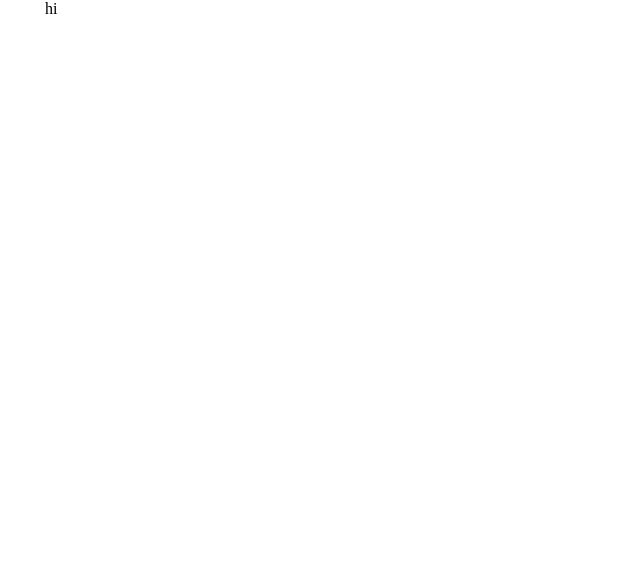
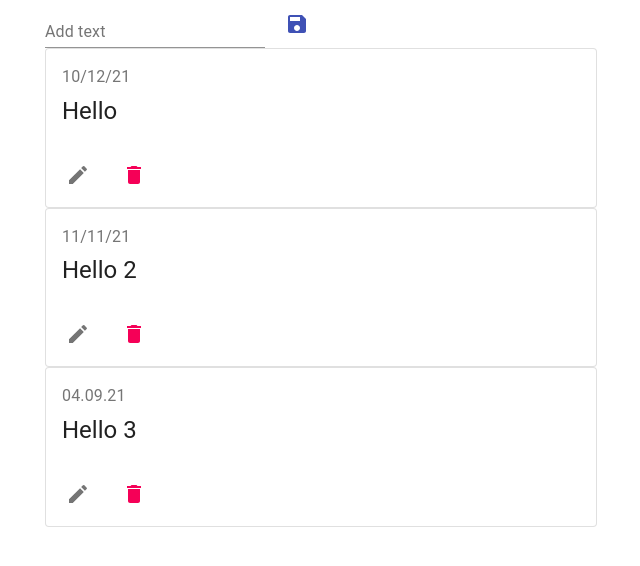
Before and after one commit to 233blr/TestTask, a React app: page / in a window 1280 px wide. Shown: the top 566 px of the page, without its empty margins (319-959 px from the left). Built offline with nearby package versions, Linux system fonts and the light colour scheme.

Commit message:
Added components, ability to add or delete todo

```diff
--- a/package.json
+++ b/package.json
@@ -21,9 +21,11 @@
   },
   "dependencies": {
     "@material-ui/core": "^4.11.4",
+    "@material-ui/icons": "^4.11.2",
     "@types/react": "^17.0.5",
     "@types/react-dom": "^17.0.5",
     "react": "^17.0.2",
-    "react-dom": "^17.0.2"
+    "react-dom": "^17.0.2",
+    "uuid": "^8.3.2"
   }
 }
--- /dev/null
+++ b/src/components/NewTodo.tsx
@@ -0,0 +1,37 @@
+import * as React from 'react';
+
+import TextField from '@material-ui/core/TextField';
+import IconButton from '@material-ui/core/IconButton';
+import SaveIcon from '@material-ui/icons/Save';
+import Grid from '@material-ui/core/Grid';
+
+type NewTodoProps = {
+    onAddTodo: (todoText: string) => void;
+}
+
+const NewTodo: React.FC<NewTodoProps> = ({onAddTodo}) => {
+    const textInputRef = React.useRef<HTMLInputElement>(null);
+
+    const todoSubmitHandler = (event: React.FormEvent) => {
+        event.preventDefault();
+        let enteredText = textInputRef;
+        onAddTodo(enteredText.current.value)
+    }
+
+    return (
+        <form onSubmit={todoSubmitHandler} className='NewTodo'>
+            <Grid container spacing={1} alignItems="center">
+                <Grid item>
+                    <TextField inputRef={textInputRef} type="text" id="todo-text" label="Add text" />
+                </Grid>
+                <Grid item>
+                    <IconButton type="submit" color="primary" aria-label="save">
+                       <SaveIcon />
+                    </IconButton>
+                </Grid>
+            </Grid>
+        </form>
+    )
+}
+
+export default NewTodo;
--- /dev/null
+++ b/src/components/TodoLists.tsx
@@ -0,0 +1,44 @@
+import * as React from 'react';
+
+import Card from '@material-ui/core/Card';
+import CardActions from '@material-ui/core/CardActions';
+import CardContent from '@material-ui/core/CardContent';
+import Typography from '@material-ui/core/Typography';
+import Grid from '@material-ui/core/Grid';
+import IconButton from '@material-ui/core/IconButton';
+import DeleteIcon from '@material-ui/icons/Delete';
+import EditIcon from '@material-ui/icons/Edit';
+
+interface TodoListProps {
+    todo: {id: string, date: string, text: string}[];
+    onDeleteTodo: (id: string) => void;
+  };
+
+const TodoLists: React.FC<TodoListProps> = ({todo, onDeleteTodo}) => {
+    return (
+        <Grid container direction="column" justify="flex-start" alignItems="stretch">
+            {todo.map(todo => {
+                return (
+                <Card key={todo.id} variant="outlined">
+                    <CardContent>
+                        <Typography color="textSecondary" gutterBottom>{todo.date}</Typography>
+                        <Typography variant="h5" component="h2">{todo.text}</Typography>
+                    </CardContent>
+                    <CardActions>
+                        <IconButton aria-label="delete">
+                            <EditIcon />
+                        </IconButton>
+                        <IconButton onClick={onDeleteTodo.bind(null, todo.id)} aria-label="delete" color='secondary'>
+                            <DeleteIcon />
+                        </IconButton>
+                    </CardActions>
+                </Card>
+                    )
+                }
+            )
+        }
+        </Grid>
+    )
+}
+
+export default TodoLists;
--- a/src/conteiners/App.tsx
+++ b/src/conteiners/App.tsx
@@ -1,11 +1,34 @@
 import * as React from 'react';
+import { v4 as uuidv4 } from 'uuid';
+
+import { Todo } from './todo.models';
+
+import TodoList from '../components/TodoLists';
+import NewTodo from '../components/NewTodo';
 
 import Container from '@material-ui/core/Container';
 
 const App:React.FC = () => {
+    const [todos, setTodos] = React.useState<Todo[]>([
+      {id: 't1', date: '10/12/21', text: 'Hello'},
+      {id: 't2', date: '11/11/21', text: 'Hello 2'},
+      {id: 't3', date: '04.09.21', text: 'Hello 3'},
+    ]);
+
+    const todoAddHandler = (text: string) => {
+      setTodos(prefTodos => [...prefTodos, {id: uuidv4(), date: new Date().toLocaleString(), text: text}]);
+    };
+
+    const todoDeletehandler = (todoId: string) => {
+      setTodos(prevTodos => {
+        return prevTodos.filter(item => item.id !== todoId)
+      })
+    }
+
     return (
-          <Container maxWidth="sm">
-            <p>hi</p>
+          <Container className="App" maxWidth="sm">
+            <NewTodo onAddTodo={todoAddHandler}/>
+            <TodoList todo={todos} onDeleteTodo={todoDeletehandler}/>
           </Container>
     )
 }
--- /dev/null
+++ b/src/conteiners/todo.models.ts
@@ -0,0 +1,5 @@
+export interface Todo {
+    id: string,
+    date: string,
+    text: string
+}
```
Also changed, not shown: tsconfig.json (+4 -4 lines), 1 other file (tests, documents, lock files or other folders).
